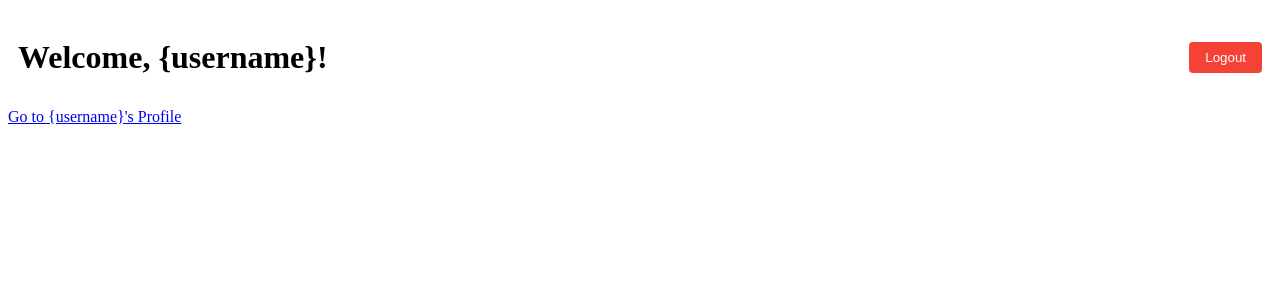
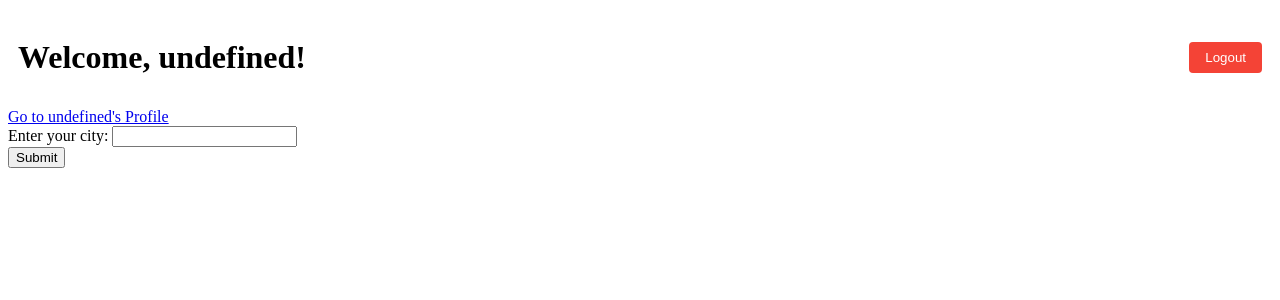
Before and after one commit to a-nguy4n/weatherWardrobe, a FastAPI app: template app/templates/dashboard.html in a window 1280 px wide. Shown: the top 300 px of the page. Run offline with FastAPI, Linux system fonts and the light colour scheme; the template is opened without the code that fills it, so the values that code supplies are empty; parts of the project's set-up code (start-up, migrations or seed data) failed here and were passed over.

Commit message:
added weather to dashboard

```diff
--- a/app/static/css/dashboard.css
+++ b/app/static/css/dashboard.css
@@ -0,0 +1,20 @@
+.header {
+    display: flex;
+    justify-content: space-between;
+    align-items: center;
+    padding: 10px;
+  }
+  .logout-form {
+    margin: 0;
+  }
+  .logout-button {
+    padding: 8px 16px;
+    background-color: #f44336;
+    color: white;
+    border: none;
+    border-radius: 4px;
+    cursor: pointer;
+  }
+  .logout-button:hover {
+    background-color: #d32f2f;
+  }
--- /dev/null
+++ b/app/static/js/dashboard.js
@@ -0,0 +1,63 @@
+window.onload = function () {
+    // Get the username from the URL path
+    const path = window.location.pathname;
+    const username = path.split('/user/')[1];
+
+    // Update the welcome message
+    document.getElementById(
+      'welcome-message'
+    ).textContent = `Welcome, ${username}!`;
+    const profileLink = document.getElementById('user-profile-link');
+    profileLink.href = `/profile/${username}`;
+    profileLink.textContent = `Go to ${username}'s Profile`;
+  };
+
+  const city_form = document.getElementById("city_form");
+
+  city_form.addEventListener("submit", (event) => {
+      event.preventDefault();
+
+      const city_input = document.getElementById("city");
+      const city_value = city_input.value.trim();
+      const city_name = city_value.replace(" ", "%20");
+      if(!city_name) {
+          return;
+      }
+      long_lat_url = "https://nominatim.openstreetmap.org/search?q=" + city_name + "&format=json";
+      fetch(long_lat_url)
+      .then(response => response.json())
+      .then(function(response) {
+          lat = response[0]["lat"];
+          lon = response[0]["lon"];
+          weather_url = "https://api.weather.gov/points/" + lat + "," + lon;
+          fetch(weather_url)
+          .then(response => {
+              if (!response.ok) {
+                  alert("City outside of US. Please only enter US cities.");
+                  throw new Error(`HTTP Error ${response.status}`);
+              }
+              return response.json();
+          })
+          .then(function(data) {
+              const forecastUrl = data.properties.forecast;
+              fetch(forecastUrl)
+              .then(response => response.json())
+              .then(function(response) {
+                  let current_forecast = response.properties.periods[0];
+
+                  const spanSelect = document.querySelector("span");
+                  const location = document.createElement("p");
+                  const weather_condition = document.createElement("p");
+                  const temperature = document.createElement("p");
+
+                  location.textContent = "Location: " + city_value;
+                  weather_condition.textContent = "Weather Condition(s): " + current_forecast["shortForecast"];
+                  temperature.textContent = "Temperature: " + current_forecast["temperature"];
+
+                  spanSelect.appendChild(location);
+                  spanSelect.appendChild(weather_condition);
+                  spanSelect.appendChild(temperature);
+              });
+          });
+      });
+  });
--- a/app/templates/dashboard.html
+++ b/app/templates/dashboard.html
@@ -2,28 +2,7 @@
 <html>
   <head>
     <title>Welcome</title>
-    <style>
-      .header {
-        display: flex;
-        justify-content: space-between;
-        align-items: center;
-        padding: 10px;
-      }
-      .logout-form {
-        margin: 0;
-      }
-      .logout-button {
-        padding: 8px 16px;
-        background-color: #f44336;
-        color: white;
-        border: none;
-        border-radius: 4px;
-        cursor: pointer;
-      }
-      .logout-button:hover {
-        background-color: #d32f2f;
-      }
-    </style>
+    <link rel="stylesheet" href="/static/css/dashboard.css">
   </head>
   <body>
     <div class="header">
@@ -35,20 +14,17 @@
     <div id="profile-link-container">
       <a id="user-profile-link" href="#">Go to Profile</a>
     </div>
+
+    <div id="weather-container">
+      <form id="city_form">
+        <label for="city">Enter your city:</label>
+        <input type="text" id="city" required><br>
+        <input type="submit">
+      </form>
+
+      <span class="info"></span>
+    </div>
+
   </body>
-  <script>
-    window.onload = function () {
-      // Get the username from the URL path
-      const path = window.location.pathname;
-      const username = path.split('/user/')[1];
-
-      // Update the welcome message
-      document.getElementById(
-        'welcome-message'
-      ).textContent = `Welcome, {username}!`;
-      const profileLink = document.getElementById('user-profile-link');
-      profileLink.href = `/profile/{username}`;
-      profileLink.textContent = `Go to {username}'s Profile`;
-    };
-  </script>
+  <script src="/static/js/dashboard.js"></script>
 </html>
```
Also changed, not shown: app/database.py (line endings or trailing spaces).
